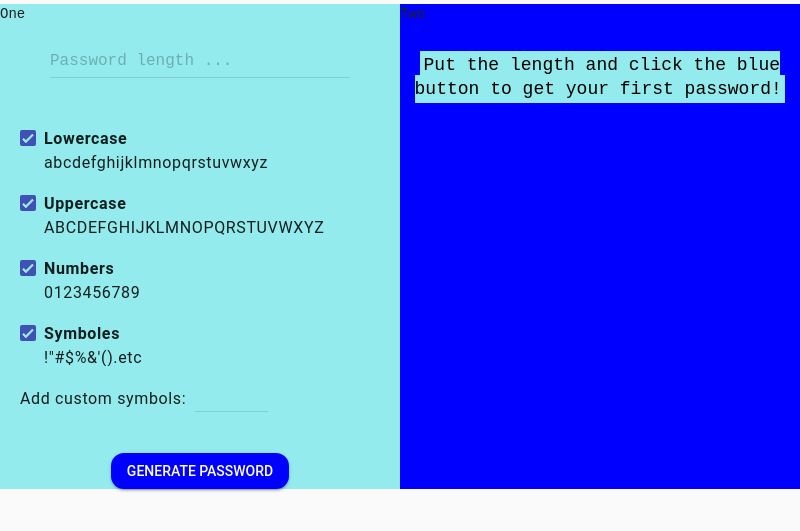
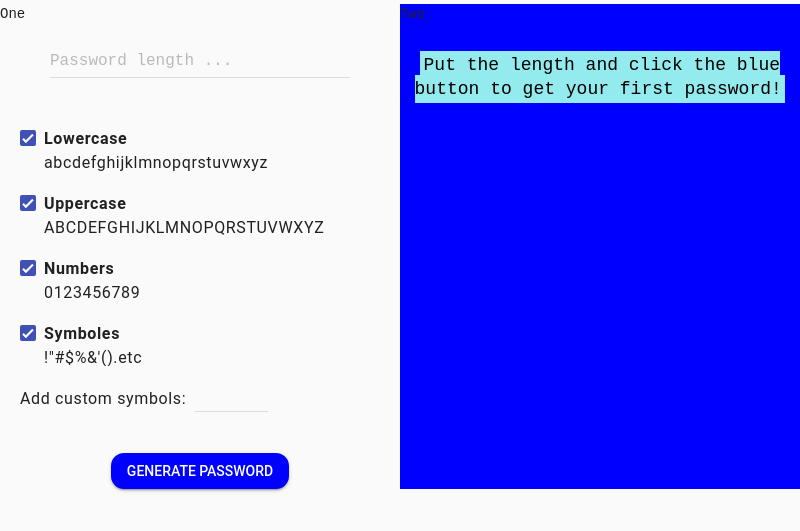
Before and after one commit to walidamriou/Moskotcho_Password_Generator_Desktop, an Electron app: page index.html in a window 800 px wide. Shown: the part 53-584 px from the top of the page. Drawn offline with nearby package versions, Linux system fonts and the light colour scheme.

Commit message:
remove first color grid of the test

```diff
--- a/index.html
+++ b/index.html
@@ -171,7 +171,7 @@
 
   <div class="wrapper">
     <!-- Input  -->
-    <div style="background-color: #94ebee;">One
+    <div>One
 
       <!--Numeric Textfield with Floating Label-->
       <center>
```
